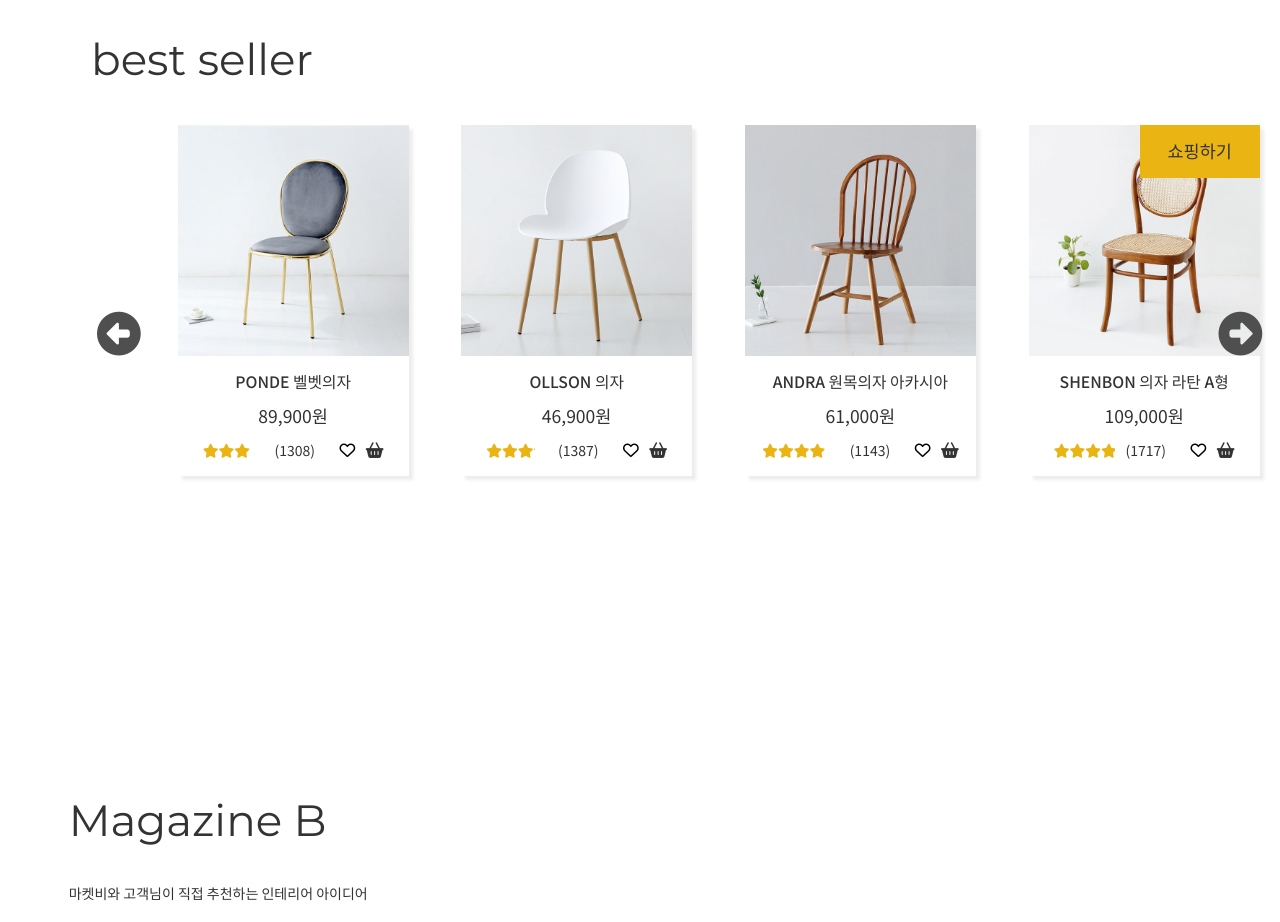
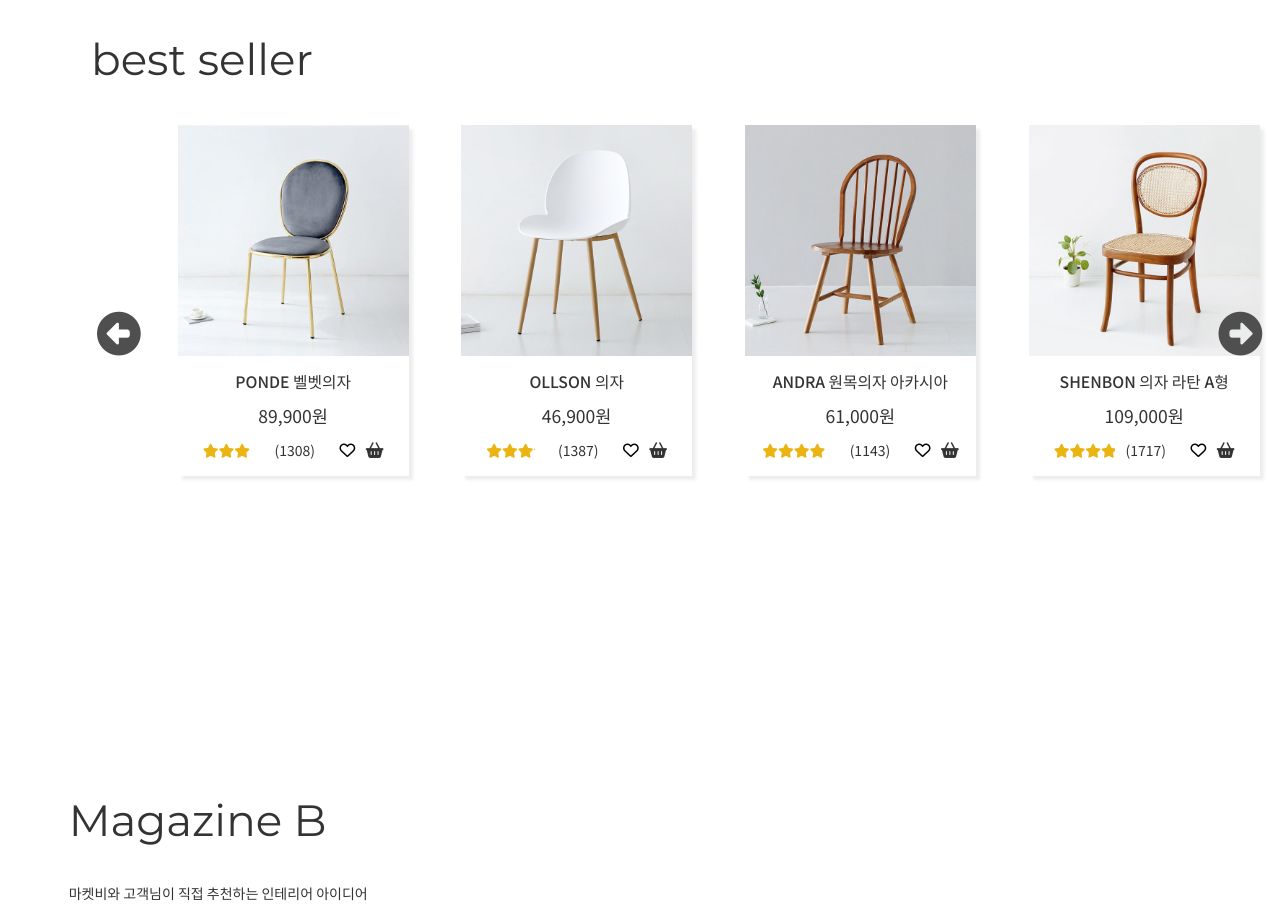
Before and after one commit to taetae070/marketB.vanilaScript.ver, a browser extension: page index.html in a window 1280 px wide. Shown: the part 880-1802 px from the top of the page. Drawn offline with nearby package versions, Linux system fonts and the light colour scheme.

Commit message:
btn delete

```diff
--- a/index.html
+++ b/index.html
@@ -541,9 +541,7 @@
                     <li class="bestList">
                         <div class="bestItem R">
                             <a href="detail.html" target="_blank" ><img src="img/main/bestSeller/chair3.jpg" alt="SHENBON 의자 라탄 A형" /></a>
-                            <button class="Btn_sm yel A">
-                                <a href="detail.html" target="_blank" >쇼핑하기</a>
-                            </button>
+
 
                             <div class="best_desc F">
                                 <h6>SHENBON 의자 라탄 A형</h6>
@@ -643,9 +641,7 @@
                     <li class="bestList">
                         <div class="bestItem R">
                             <a href="detail.html" target="_blank"><img src="img/main/bestSeller/chair6.jpg" alt="FORMI 접이식안락의자" /></a>
-                            <button class="Btn_sm yel A">
-                                <a href="detail.html" target="_blank" >쇼핑하기</a>
-                            </button>
+
 
                             <div class="best_desc F">
                                 <h6>FORMI 접이식안락의자</h6>
@@ -695,9 +691,7 @@
                     <li class="bestList">
                         <div class="bestItem R">
                             <a href="detail.html" target="_blank"><img src="img/main/bestSeller/chair5.jpg" alt="WEJIN 원목의자" /></a>
-                            <button class="Btn_sm yel A">
-                                <a href="detail.html" target="_blank" >쇼핑하기</a>
-                            </button>
+
 
                             <div class="best_desc F">
                                 <h6>WEJIN 원목의자</h6>
@@ -747,9 +741,6 @@
                     <li class="bestList">
                         <div class="bestItem R">
                             <a href="detail.html" target="_blank"><img src="img/main/bestSeller/chair7.jpg" alt="TOOPAK 원형스툴" /></a>
-                            <button class="Btn_sm yel A">
-                                <a href="detail.html" target="_blank" >쇼핑하기</a>
-                            </button>
 
                             <div class="best_desc F">
                                 <h6>TOOPAK 원형스툴</h6>
@@ -799,9 +790,6 @@
                     <li class="bestList">
                         <div class="bestItem R">
                             <a href="detail.html" target="_blank"><img src="img/main/bestSeller/chair8.jpg" alt="VALLEN 접이식 빈티지의자" /></a>
-                            <button class="Btn_sm yel A">
-                                <a href="detail.html" target="_blank" >쇼핑하기</a>
-                            </button>
 
                             <div class="best_desc F">
                                 <h6>VALLEN 접이식 빈티지의자</h6>
```
